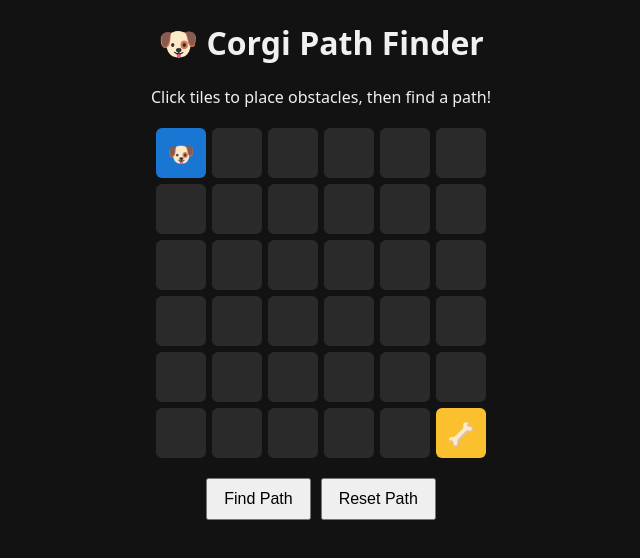
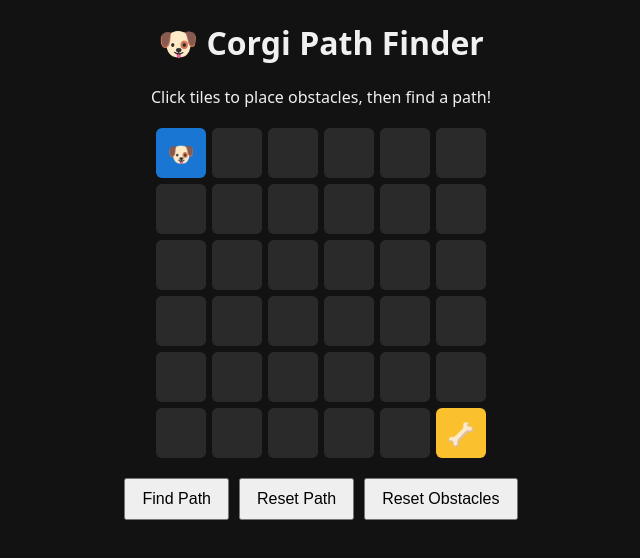
Before and after one commit to brendanbobryk/corgi-path-finder, a React (Vite) app in the folder corgi-path-finder/: page / in a window 1280 px wide. Shown: the top 558 px of the page, without its empty margins (319-959 px from the left). Built offline with nearby package versions, Linux system fonts and the light colour scheme.

Commit message:
added reset obstacles button

```diff
--- a/corgi-path-finder/src/App.jsx
+++ b/corgi-path-finder/src/App.jsx
@@ -71,6 +71,11 @@ export default function App() {
     setPath([]);
   };
 
+  const resetObstacles = () => {
+    setGrid(createGrid());
+    setPath([]);
+  };
+
   return (
     <div className="container">
       <h1>🐶 Corgi Path Finder</h1>
@@ -103,9 +108,16 @@ export default function App() {
         )}
       </div>
 
-      <div style={{ display: "flex", gap: "10px", justifyContent: "center" }}>
+      <div
+        style={{
+          display: "flex",
+          gap: "10px",
+          justifyContent: "center",
+        }}
+      >
         <button onClick={findPath}>Find Path</button>
         <button onClick={resetPath}>Reset Path</button>
+        <button onClick={resetObstacles}>Reset Obstacles</button>
       </div>
     </div>
   );
```
